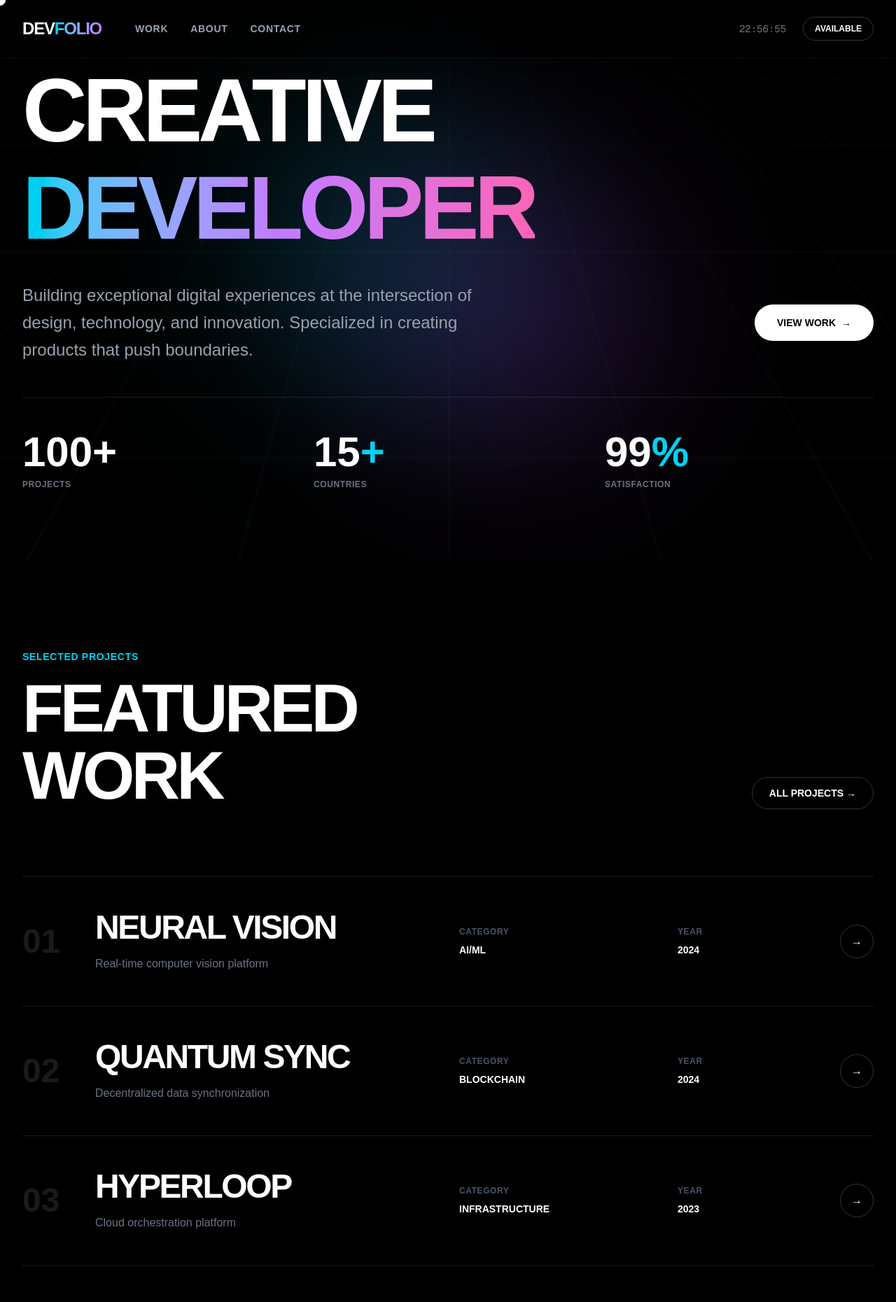
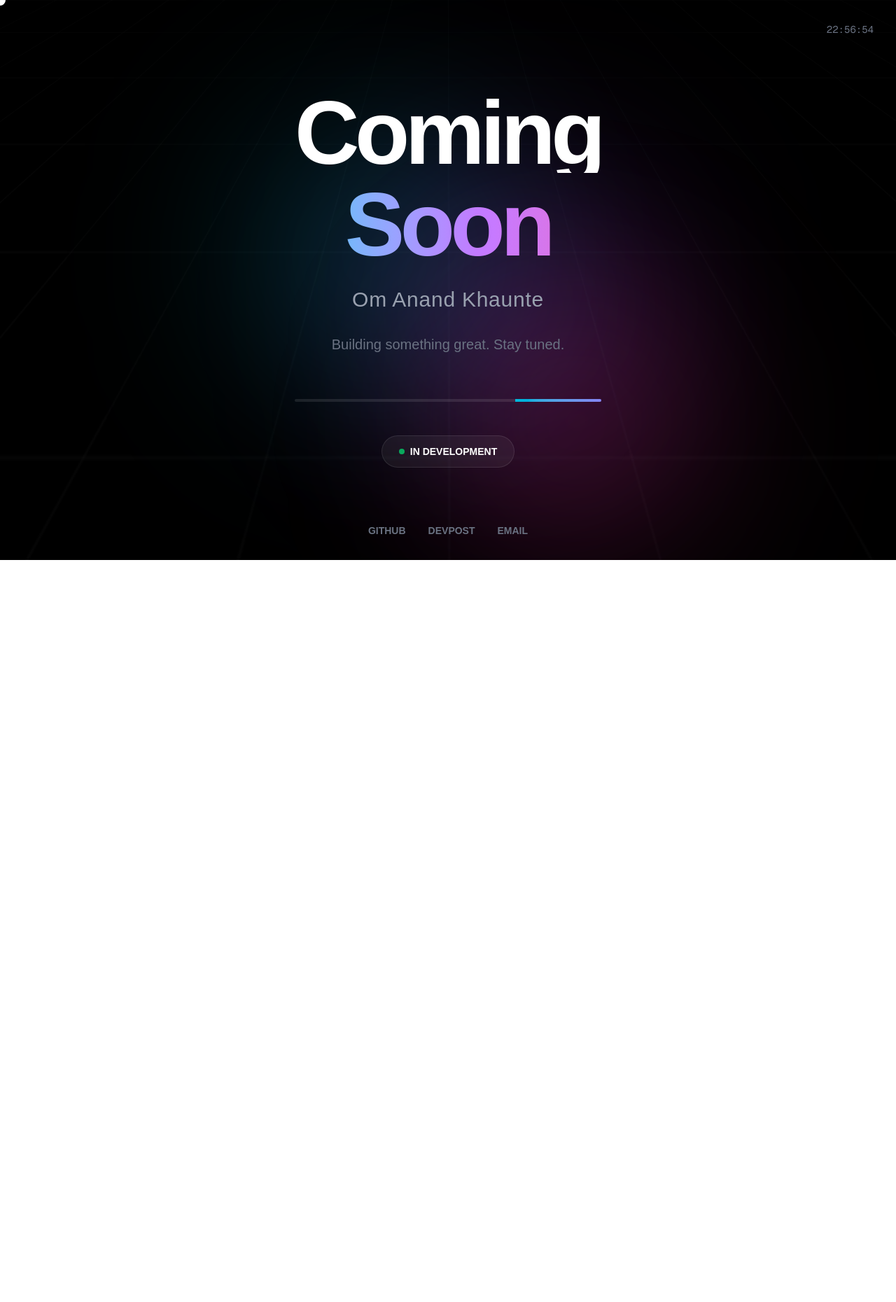
Before and after one commit to oboy10/om-portfolio-lahs, a Next.js app: page / in a window 1280 px wide. Shown: the top 1860 px of the page at 70% size. After the commit the page ends 800 px from the top, so only its background shows below. Built offline with nearby package versions, Linux system fonts and the light colour scheme.

Commit message:
Update page.tsx

```diff
--- a/app/page.tsx
+++ b/app/page.tsx
@@ -1,13 +1,10 @@
 'use client';
 
-import { useEffect, useState, useRef } from 'react';
+import { useEffect, useState } from 'react';
 
-export default function Portfolio() {
+export default function ComingSoon() {
   const [mousePosition, setMousePosition] = useState({ x: 0, y: 0 });
-  const [cursorVariant, setCursorVariant] = useState('default');
-  const [scrollProgress, setScrollProgress] = useState(0);
   const [currentTime, setCurrentTime] = useState('');
-  const containerRef = useRef<HTMLDivElement>(null);
 
   useEffect(() => {
     const updateTime = () => {
@@ -21,141 +18,26 @@ export default function Portfolio() {
       setMousePosition({ x: e.clientX, y: e.clientY });
     };
 
-    const handleScroll = () => {
-      const winScroll = document.documentElement.scrollTop;
-      const height = document.documentElement.scrollHeight - document.documentElement.clientHeight;
-      const scrolled = (winScroll / height) * 100;
-      setScrollProgress(scrolled);
-    };
-
     window.addEventListener('mousemove', handleMouseMove);
-    window.addEventListener('scroll', handleScroll);
 
     return () => {
       clearInterval(interval);
       window.removeEventListener('mousemove', handleMouseMove);
-      window.removeEventListener('scroll', handleScroll);
     };
   }, []);
 
-  const projects = [
-    {
-      id: '01',
-      title: 'NEURAL VISION',
-      category: 'AI/ML',
-      year: '2024',
-      image: 'linear-gradient(135deg, #667eea 0%, #764ba2 100%)',
-      description: 'Real-time computer vision platform'
-    },
-    {
-      id: '02',
-      title: 'QUANTUM SYNC',
-      category: 'BLOCKCHAIN',
-      year: '2024',
-      image: 'linear-gradient(135deg, #f093fb 0%, #f5576c 100%)',
-      description: 'Decentralized data synchronization'
-    },
-    {
-      id: '03',
-      title: 'HYPERLOOP',
-      category: 'INFRASTRUCTURE',
-      year: '2023',
-      image: 'linear-gradient(135deg, #4facfe 0%, #00f2fe 100%)',
-      description: 'Cloud orchestration platform'
-    },
-    {
-      id: '04',
-      title: 'NEXUS CORE',
-      category: 'ENTERPRISE',
-      year: '2023',
-      image: 'linear-gradient(135deg, #43e97b 0%, #38f9d7 100%)',
-      description: 'Enterprise automation suite'
-    }
-  ];
-
-  const MagneticButton = ({ children, className = '' }: { children: React.ReactNode; className?: string }) => {
-    const buttonRef = useRef<HTMLButtonElement>(null);
-    const [position, setPosition] = useState({ x: 0, y: 0 });
-
-    const handleMouseMove = (e: React.MouseEvent<HTMLButtonElement>) => {
-      if (!buttonRef.current) return;
-      const rect = buttonRef.current.getBoundingClientRect();
-      const x = e.clientX - rect.left - rect.width / 2;
-      const y = e.clientY - rect.top - rect.height / 2;
-      setPosition({ x: x * 0.3, y: y * 0.3 });
-    };
-
-    const handleMouseLeave = () => {
-      setPosition({ x: 0, y: 0 });
-    };
-
   return (
-      <button
-        ref={buttonRef}
-        onMouseMove={handleMouseMove}
-        onMouseLeave={handleMouseLeave}
-        className={className}
-        style={{
-          transform: `translate(${position.x}px, ${position.y}px)`,
-          transition: 'transform 0.2s ease-out'
-        }}
-      >
-        {children}
-      </button>
-    );
-  };
-
-  return (
-    <div ref={containerRef} className="relative min-h-screen bg-black text-white overflow-x-hidden">
+    <div className="relative min-h-screen bg-black text-white overflow-hidden flex items-center justify-center">
       {/* Custom Cursor */}
       <div
         className="fixed w-4 h-4 rounded-full bg-white mix-blend-difference pointer-events-none z-[9999] transition-transform duration-100"
         style={{
           left: `${mousePosition.x}px`,
           top: `${mousePosition.y}px`,
-          transform: `translate(-50%, -50%) scale(${cursorVariant === 'hover' ? 3 : 1})`
+          transform: 'translate(-50%, -50%)'
         }}
       />
 
-      {/* Scroll Progress */}
-      <div className="fixed top-0 left-0 h-1 bg-gradient-to-r from-cyan-500 via-purple-500 to-pink-500 z-50 transition-all duration-300"
-        style={{ width: `${scrollProgress}%` }}
-      />
-
-      {/* Navigation */}
-      <nav className="fixed top-0 left-0 right-0 z-40 px-8 py-6 backdrop-blur-md bg-black/50 border-b border-white/5">
-        <div className="max-w-[1800px] mx-auto flex items-center justify-between">
-          <div className="flex items-center gap-12">
-            <div className="text-2xl font-black tracking-tighter">
-              <span className="text-white">DEV</span>
-              <span className="text-transparent bg-clip-text bg-gradient-to-r from-cyan-400 to-purple-400">FOLIO</span>
-            </div>
-            <div className="hidden md:flex gap-8 text-sm font-bold tracking-wider">
-              {['WORK', 'ABOUT', 'CONTACT'].map((item) => (
-                <a
-                  key={item}
-                  href={`#${item.toLowerCase()}`}
-                  className="text-gray-400 hover:text-white transition-colors relative group"
-                  onMouseEnter={() => setCursorVariant('hover')}
-                  onMouseLeave={() => setCursorVariant('default')}
-                >
-                  {item}
-                  <span className="absolute -bottom-1 left-0 w-0 h-0.5 bg-white group-hover:w-full transition-all duration-300" />
-                </a>
-              ))}
-            </div>
-          </div>
-          <div className="flex items-center gap-6">
-            <div className="hidden md:block text-sm font-mono text-gray-500">{currentTime}</div>
-            <div className="text-xs font-bold px-4 py-2 border border-white/20 rounded-full">
-              AVAILABLE
-            </div>
-          </div>
-        </div>
-      </nav>
-
-      {/* Hero Section */}
-      <section className="relative min-h-screen flex items-center justify-center overflow-hidden">
       {/* Animated Grid Background */}
       <div className="absolute inset-0 opacity-20">
         <div className="absolute inset-0" style={{
@@ -164,7 +46,7 @@ export default function Portfolio() {
             linear-gradient(to bottom, rgba(255,255,255,0.1) 1px, transparent 1px)
           `,
           backgroundSize: '80px 80px',
-            transform: `perspective(500px) rotateX(60deg) translateY(${scrollProgress * 2}px)`,
+          transform: 'perspective(500px) rotateX(60deg)',
           transformOrigin: 'top center'
         }} />
       </div>
@@ -172,207 +54,95 @@ export default function Portfolio() {
       {/* Floating Orbs */}
       <div className="absolute top-1/4 left-1/4 w-96 h-96 bg-cyan-500/20 rounded-full blur-[120px] animate-float" />
       <div className="absolute bottom-1/4 right-1/4 w-96 h-96 bg-purple-500/20 rounded-full blur-[120px] animate-float-delayed" />
+      <div className="absolute top-1/2 left-1/2 w-96 h-96 bg-pink-500/20 rounded-full blur-[120px] animate-float-slow" />
 
-        <div className="relative z-10 max-w-[1800px] w-full px-8 space-y-12">
-          <div className="space-y-6">
+      {/* Time Display - Top Right */}
+      <div className="fixed top-8 right-8 text-sm font-mono text-gray-500 z-40">
+        {currentTime}
+      </div>
+
+      {/* Main Content */}
+      <div className="relative z-10 text-center space-y-8 px-8 max-w-5xl">
+        {/* Coming Soon Text */}
+        <div className="space-y-4">
           <div className="overflow-hidden">
-              <h1 className="text-[12vw] md:text-[10vw] font-black tracking-tighter leading-[0.9] animate-slide-up">
-                CREATIVE
+            <h1 className="text-[15vw] md:text-[12vw] lg:text-[10vw] font-black tracking-tighter leading-[0.9] animate-slide-up">
+              Coming
             </h1>
           </div>
-            <div className="overflow-hidden" style={{ animationDelay: '0.1s' }}>
-              <h1 className="text-[12vw] md:text-[10vw] font-black tracking-tighter leading-[0.9] animate-slide-up">
-                <span className="text-transparent bg-clip-text bg-gradient-to-r from-cyan-400 via-purple-400 to-pink-400">
-                  DEVELOPER
+          <div className="overflow-hidden">
+            <h1 className="text-[15vw] md:text-[12vw] lg:text-[10vw] font-black tracking-tighter leading-[0.9] animate-slide-up" style={{ animationDelay: '0.1s' }}>
+              <span className="text-transparent bg-clip-text bg-gradient-to-r from-cyan-400 via-purple-400 to-pink-400 animate-gradient">
+                Soon
               </span>
             </h1>
           </div>
         </div>
 
-          <div className="flex flex-col md:flex-row gap-8 items-start md:items-center justify-between">
-            <p className="text-xl md:text-2xl text-gray-400 max-w-2xl font-light leading-relaxed">
-              Building exceptional digital experiences at the intersection of design,
-              technology, and innovation. Specialized in creating products that push boundaries.
-            </p>
-
-            <MagneticButton className="group relative px-8 py-4 bg-white text-black font-black rounded-full text-sm overflow-hidden">
-              <span className="relative z-10 flex items-center gap-2">
-                VIEW WORK
-                <span className="group-hover:translate-x-1 transition-transform duration-300">→</span>
-              </span>
-            </MagneticButton>
-          </div>
-
-          {/* Metrics Ticker */}
-          <div className="grid grid-cols-3 gap-8 pt-12 border-t border-white/10">
-            {[
-              { value: '100+', label: 'PROJECTS', suffix: '' },
-              { value: '15', label: 'COUNTRIES', suffix: '+' },
-              { value: '99', label: 'SATISFACTION', suffix: '%' }
-            ].map((stat, i) => (
-              <div key={i} className="space-y-2">
-                <div className="text-5xl md:text-6xl font-black tabular-nums">
-                  {stat.value}<span className="text-cyan-400">{stat.suffix}</span>
-                </div>
-                <div className="text-xs font-bold text-gray-500 tracking-wider">
-                  {stat.label}
-                </div>
-              </div>
-            ))}
-          </div>
-        </div>
-      </section>
-
-      {/* Featured Work Section */}
-      <section id="work" className="relative py-32 px-8">
-        <div className="max-w-[1800px] mx-auto">
-          <div className="mb-24 flex items-end justify-between">
-            <div>
-              <div className="text-sm font-bold text-cyan-400 mb-4 tracking-wider">SELECTED PROJECTS</div>
-              <h2 className="text-6xl md:text-8xl font-black tracking-tighter">
-                FEATURED<br/>WORK
-              </h2>
-            </div>
-            <MagneticButton className="hidden md:block px-6 py-3 border border-white/20 rounded-full font-bold text-sm">
-              ALL PROJECTS →
-            </MagneticButton>
-          </div>
-
-          <div className="space-y-0">
-            {projects.map((project, index) => (
-              <div
-                key={project.id}
-                className="group border-t border-white/10 last:border-b hover:bg-white/5 transition-all duration-500"
-                onMouseEnter={() => setCursorVariant('hover')}
-                onMouseLeave={() => setCursorVariant('default')}
-              >
-                <div className="py-12 grid grid-cols-12 gap-8 items-center">
-                  <div className="col-span-1 text-5xl font-black text-white/10 group-hover:text-white/20 transition-colors duration-500">
-                    {project.id}
-                  </div>
-
-                  <div className="col-span-12 md:col-span-5 space-y-4">
-                    <h3 className="text-4xl md:text-5xl font-black tracking-tighter group-hover:translate-x-4 transition-transform duration-500">
-                      {project.title}
-                    </h3>
-                    <p className="text-gray-500 group-hover:text-gray-400 transition-colors duration-500">
-                      {project.description}
+        {/* Name */}
+        <div className="animate-fade-in" style={{ animationDelay: '0.3s' }}>
+          <p className="text-2xl md:text-3xl font-light text-gray-400 tracking-wide">
+            Om Anand Khaunte
           </p>
         </div>
 
-                  <div className="col-span-6 md:col-span-3 space-y-2">
-                    <div className="text-xs font-bold text-gray-600 tracking-wider">CATEGORY</div>
-                    <div className="text-sm font-bold">{project.category}</div>
+        {/* Tagline */}
+        <div className="animate-fade-in" style={{ animationDelay: '0.5s' }}>
+          <p className="text-lg md:text-xl text-gray-500 max-w-2xl mx-auto">
+            Building something great. Stay tuned.
+          </p>
         </div>
 
-                  <div className="col-span-6 md:col-span-2 space-y-2">
-                    <div className="text-xs font-bold text-gray-600 tracking-wider">YEAR</div>
-                    <div className="text-sm font-bold">{project.year}</div>
-                  </div>
-
-                  <div className="col-span-12 md:col-span-1 flex justify-end">
-                    <div className="w-12 h-12 rounded-full flex items-center justify-center border border-white/20 group-hover:bg-white group-hover:text-black transition-all duration-500 group-hover:rotate-45">
-                      →
+        {/* Loading Bar */}
+        <div className="animate-fade-in pt-8" style={{ animationDelay: '0.7s' }}>
+          <div className="max-w-md mx-auto">
+            <div className="h-1 bg-white/10 rounded-full overflow-hidden">
+              <div className="h-full bg-gradient-to-r from-cyan-500 via-purple-500 to-pink-500 animate-loading-bar" />
             </div>
           </div>
         </div>
 
-                {/* Project Preview - Appears on Hover */}
-                <div className="overflow-hidden max-h-0 group-hover:max-h-96 transition-all duration-700 ease-out">
-                  <div className="pb-12">
-                    <div
-                      className="aspect-video rounded-2xl"
-                      style={{ background: project.image }}
-                    />
+        {/* Status Badge */}
+        <div className="animate-fade-in pt-4" style={{ animationDelay: '0.9s' }}>
+          <div className="inline-flex items-center gap-2 px-6 py-3 bg-white/5 border border-white/10 rounded-full text-sm font-bold">
+            <span className="w-2 h-2 bg-green-400 rounded-full animate-pulse" />
+            IN DEVELOPMENT
           </div>
         </div>
       </div>
-            ))}
+
+      {/* Bottom Links */}
+<div className="fixed bottom-8 left-0 right-0 z-40 animate-fade-in" style={{ animationDelay: '1.1s' }}>
+  <div className="flex justify-center gap-8">
+    <a
+      href="https://github.com/oboy10"
+      target="_blank"
+      rel="noopener noreferrer"
+      className="text-sm font-bold text-gray-500 hover:text-white transition-colors duration-300 relative group"
+    >
+      GITHUB
+      <span className="absolute -bottom-1 left-0 w-0 h-0.5 bg-gradient-to-r from-cyan-400 to-purple-400 group-hover:w-full transition-all duration-300" />
+    </a>
+
+    <a
+      href="https://devpost.com/okhaunte"
+      target="_blank"
+      rel="noopener noreferrer"
+      className="text-sm font-bold text-gray-500 hover:text-white transition-colors duration-300 relative group"
+    >
+      DEVPOST
+      <span className="absolute -bottom-1 left-0 w-0 h-0.5 bg-gradient-to-r from-cyan-400 to-purple-400 group-hover:w-full transition-all duration-300" />
+    </a>
+
+    <a
+      href="mailto:okhaunte@gmail.com"
+      className="text-sm font-bold text-gray-500 hover:text-white transition-colors duration-300 relative group"
+    >
+      EMAIL
+      <span className="absolute -bottom-1 left-0 w-0 h-0.5 bg-gradient-to-r from-cyan-400 to-purple-400 group-hover:w-full transition-all duration-300" />
+    </a>
   </div>
 </div>
-      </section>
-
-      {/* Skills Marquee */}
-      <section className="relative py-24 overflow-hidden border-y border-white/10">
-        <div className="flex gap-12 animate-marquee whitespace-nowrap">
-          {[...Array(2)].map((_, i) => (
-            <div key={i} className="flex gap-12">
-              {['TYPESCRIPT', 'REACT', 'NODE.JS', 'PYTHON', 'GO', 'RUST', 'KUBERNETES', 'AWS', 'WEBGL', 'THREE.JS'].map((skill) => (
-                <div key={skill} className="text-6xl font-black text-white/10">
-                  {skill}
-                </div>
-              ))}
-            </div>
-          ))}
-        </div>
-      </section>
-
-      {/* CTA Section */}
-      <section className="relative py-48 px-8">
-        <div className="max-w-[1800px] mx-auto text-center space-y-12">
-          <div className="space-y-6">
-            <h2 className="text-7xl md:text-9xl font-black tracking-tighter leading-[0.9]">
-              LET'S CREATE<br/>
-              <span className="text-transparent bg-clip-text bg-gradient-to-r from-cyan-400 to-purple-400">
-                SOMETHING EPIC
-              </span>
-            </h2>
-            <p className="text-2xl text-gray-400 max-w-3xl mx-auto">
-              Ready to push boundaries and build the future together?
-            </p>
-          </div>
-
-          <div className="flex flex-col sm:flex-row gap-6 justify-center items-center">
-            <MagneticButton className="group relative px-12 py-6 bg-gradient-to-r from-cyan-500 to-purple-500 font-black rounded-full text-lg overflow-hidden">
-              <span className="relative z-10">START A PROJECT</span>
-              <div className="absolute inset-0 bg-gradient-to-r from-purple-500 to-pink-500 opacity-0 group-hover:opacity-100 transition-opacity duration-500" />
-            </MagneticButton>
-
-            <MagneticButton className="px-12 py-6 border-2 border-white/20 font-black rounded-full text-lg hover:bg-white hover:text-black transition-all duration-500">
-              DOWNLOAD CV
-            </MagneticButton>
-          </div>
-
-          {/* Contact Grid */}
-          <div className="grid grid-cols-2 md:grid-cols-4 gap-8 pt-24 max-w-4xl mx-auto">
-            {[
-              { label: 'EMAIL', value: 'hello@dev.com' },
-              { label: 'LOCATION', value: 'NYC, USA' },
-              { label: 'PHONE', value: '+1 234 567 890' },
-              { label: 'SOCIAL', value: '@developer' }
-            ].map((item, i) => (
-              <div key={i} className="space-y-2 text-left">
-                <div className="text-xs font-bold text-gray-600 tracking-wider">{item.label}</div>
-                <div className="text-sm font-bold hover:text-cyan-400 transition-colors cursor-pointer">
-                  {item.value}
-                </div>
-              </div>
-            ))}
-          </div>
-        </div>
-      </section>
-
-      {/* Footer */}
-      <footer className="relative py-12 px-8 border-t border-white/10">
-        <div className="max-w-[1800px] mx-auto flex flex-col md:flex-row justify-between items-center gap-6">
-          <div className="text-sm text-gray-600 font-mono">
-            © 2024 — PORTFOLIO V2.0
-          </div>
-          <div className="flex gap-8">
-            {['GITHUB', 'LINKEDIN', 'TWITTER', 'DRIBBBLE'].map((platform) => (
-              <a
-                key={platform}
-                href="#"
-                className="text-sm font-bold text-gray-600 hover:text-white transition-colors"
-                onMouseEnter={() => setCursorVariant('hover')}
-                onMouseLeave={() => setCursorVariant('default')}
-              >
-                {platform}
-              </a>
-            ))}
-          </div>
-        </div>
-      </footer>
 
       <style jsx>{`
         @keyframes slide-up {
@@ -386,12 +156,26 @@ export default function Portfolio() {
           }
         }
 
+        @keyframes fade-in {
+          from {
+            opacity: 0;
+            transform: translateY(20px);
+          }
+          to {
+            opacity: 1;
+            transform: translateY(0);
+          }
+        }
+
         @keyframes float {
           0%, 100% {
             transform: translate(0, 0) scale(1);
           }
-          50% {
-            transform: translate(50px, -50px) scale(1.1);
+          33% {
+            transform: translate(30px, -30px) scale(1.05);
+          }
+          66% {
+            transform: translate(-20px, 20px) scale(0.95);
           }
         }
 
@@ -399,17 +183,38 @@ export default function Portfolio() {
           0%, 100% {
             transform: translate(0, 0) scale(1);
           }
-          50% {
-            transform: translate(-50px, 50px) scale(1.1);
+          33% {
+            transform: translate(-40px, 40px) scale(1.1);
+          }
+          66% {
+            transform: translate(30px, -20px) scale(0.9);
           }
         }
 
-        @keyframes marquee {
+        @keyframes float-slow {
+          0%, 100% {
+            transform: translate(0, 0) scale(1);
+          }
+          50% {
+            transform: translate(-30px, 30px) scale(1.08);
+          }
+        }
+
+        @keyframes gradient {
+          0%, 100% {
+            background-position: 0% 50%;
+          }
+          50% {
+            background-position: 100% 50%;
+          }
+        }
+
+        @keyframes loading-bar {
           0% {
-            transform: translateX(0);
+            transform: translateX(-100%);
           }
           100% {
-            transform: translateX(-50%);
+            transform: translateX(100%);
           }
         }
 
@@ -417,16 +222,30 @@ export default function Portfolio() {
           animation: slide-up 0.8s cubic-bezier(0.16, 1, 0.3, 1) forwards;
         }
 
+        .animate-fade-in {
+          animation: fade-in 0.8s ease-out forwards;
+          opacity: 0;
+        }
+
         .animate-float {
           animation: float 20s ease-in-out infinite;
         }
 
         .animate-float-delayed {
-          animation: float-delayed 20s ease-in-out infinite;
+          animation: float-delayed 25s ease-in-out infinite;
         }
 
-        .animate-marquee {
-          animation: marquee 40s linear infinite;
+        .animate-float-slow {
+          animation: float-slow 30s ease-in-out infinite;
+        }
+
+        .animate-gradient {
+          background-size: 200% 200%;
+          animation: gradient 8s ease infinite;
+        }
+
+        .animate-loading-bar {
+          animation: loading-bar 2s ease-in-out infinite;
         }
       `}</style>
     </div>
```
Lines whose indentation alone changed are shown as unchanged.
